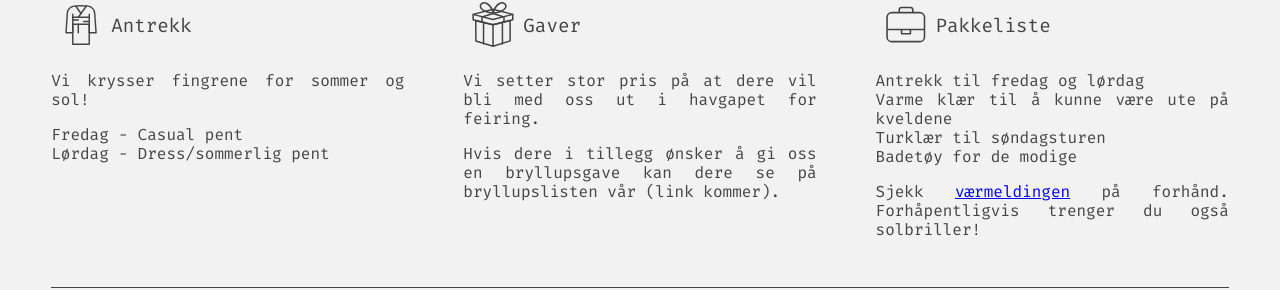
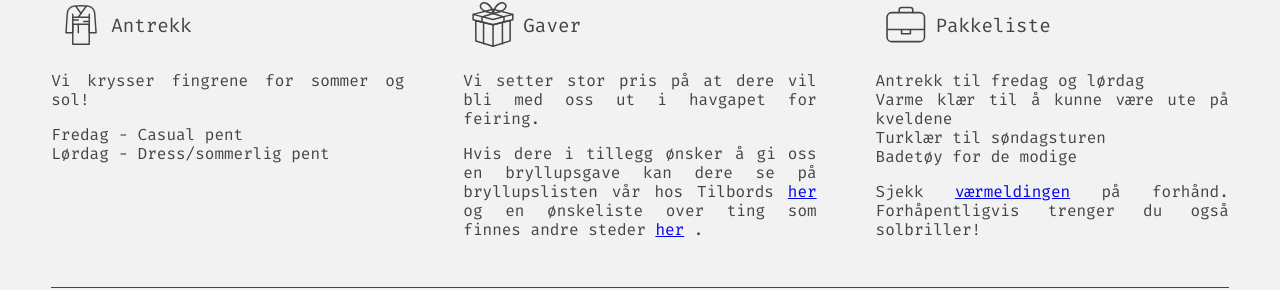
Before and after one commit to melhoos/gudrunogsimon, a React (Create React App) app: page / in a window 1280 px wide. Shown: the part 2855-3145 px from the top of the page. Built offline with nearby package versions, Linux system fonts and the light colour scheme.

Commit message:
Update Information.jsx

```diff
--- a/src/Information.jsx
+++ b/src/Information.jsx
@@ -36,7 +36,23 @@ const Information = () => {
             Vi setter stor pris på at dere vil bli med oss ut i havgapet for feiring.
           </p>
           <p>
-            Hvis dere i tillegg ønsker å gi oss en bryllupsgave kan dere se på bryllupslisten vår (link kommer).
+            Hvis dere i tillegg ønsker å gi oss en bryllupsgave kan dere se på bryllupslisten vår hos Tilbords {' '}
+            <a
+              href="https://www.tilbords.no/onskeliste/118485"
+              target="_blank"
+              rel="noopener noreferrer"
+            >
+                her
+            </a>
+            {' '} og en ønskeliste over ting som finnes andre steder {' '}
+            <a
+              href="https://docs.google.com/spreadsheets/d/1DXSJ2Eglk-CV56TlQ9_cgYeg9hXH27D7S7VipLsAEt0/edit#gid=0"
+              target="_blank"
+              rel="noopener noreferrer"
+            >
+                her
+            </a>
+            {' '}.
           </p>
         </div>
         <div>
```
